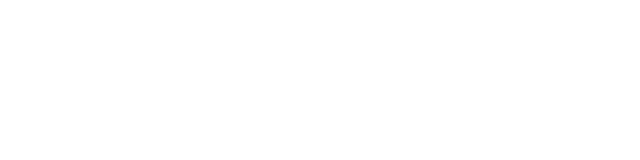
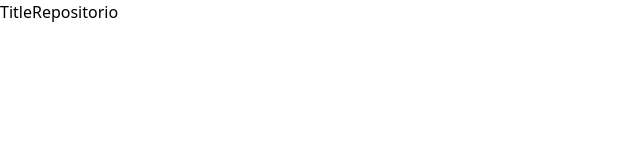
Before and after one commit to MrForii/c16-95-m-data-bi-landing, a React (Create React App) app: page / in a window 1280 px wide. Shown: the top 160 px of the page, without its empty margins (0-640 px from the left). Built offline with nearby package versions, Linux system fonts and the light colour scheme.

Commit message:
install tailwind

```diff
--- a/package.json
+++ b/package.json
@@ -34,5 +34,8 @@
       "last 1 firefox version",
       "last 1 safari version"
     ]
+  },
+  "devDependencies": {
+    "tailwindcss": "^3.4.1"
   }
 }
--- a/src/App.js
+++ b/src/App.js
@@ -1,10 +1,10 @@
-import logo from './logo.svg';
+import NavBar from './components/navbar';
 import './App.css';
 
 function App() {
   return (
     <div>
-
+      <NavBar />
     </div>
   );
 }
--- /dev/null
+++ b/src/components/navbar.jsx
@@ -0,0 +1,17 @@
+import React from 'react'
+
+export default function NavBar() {
+  return (
+    <div className='flex'>
+        <div>
+            Title
+        </div>
+
+        <div>
+            <button>
+                Repositorio
+            </button>
+        </div>
+    </div>
+  )
+}
--- a/src/index.css
+++ b/src/index.css
@@ -1,13 +1,3 @@
-body {
-  margin: 0;
-  font-family: -apple-system, BlinkMacSystemFont, 'Segoe UI', 'Roboto', 'Oxygen',
-    'Ubuntu', 'Cantarell', 'Fira Sans', 'Droid Sans', 'Helvetica Neue',
-    sans-serif;
-  -webkit-font-smoothing: antialiased;
-  -moz-osx-font-smoothing: grayscale;
-}
-
-code {
-  font-family: source-code-pro, Menlo, Monaco, Consolas, 'Courier New',
-    monospace;
-}
+@tailwind base;
+@tailwind components;
+@tailwind utilities;
--- /dev/null
+++ b/tailwind.config.js
@@ -0,0 +1,10 @@
+/** @type {import('tailwindcss').Config} */
+module.exports = {
+  content: [
+    "./src/**/*.{js,jsx,ts,tsx}",
+  ],
+  theme: {
+    extend: {},
+  },
+  plugins: [],
+}
```
Also changed, not shown: 2 other files (tests, documents, lock files or other folders).
